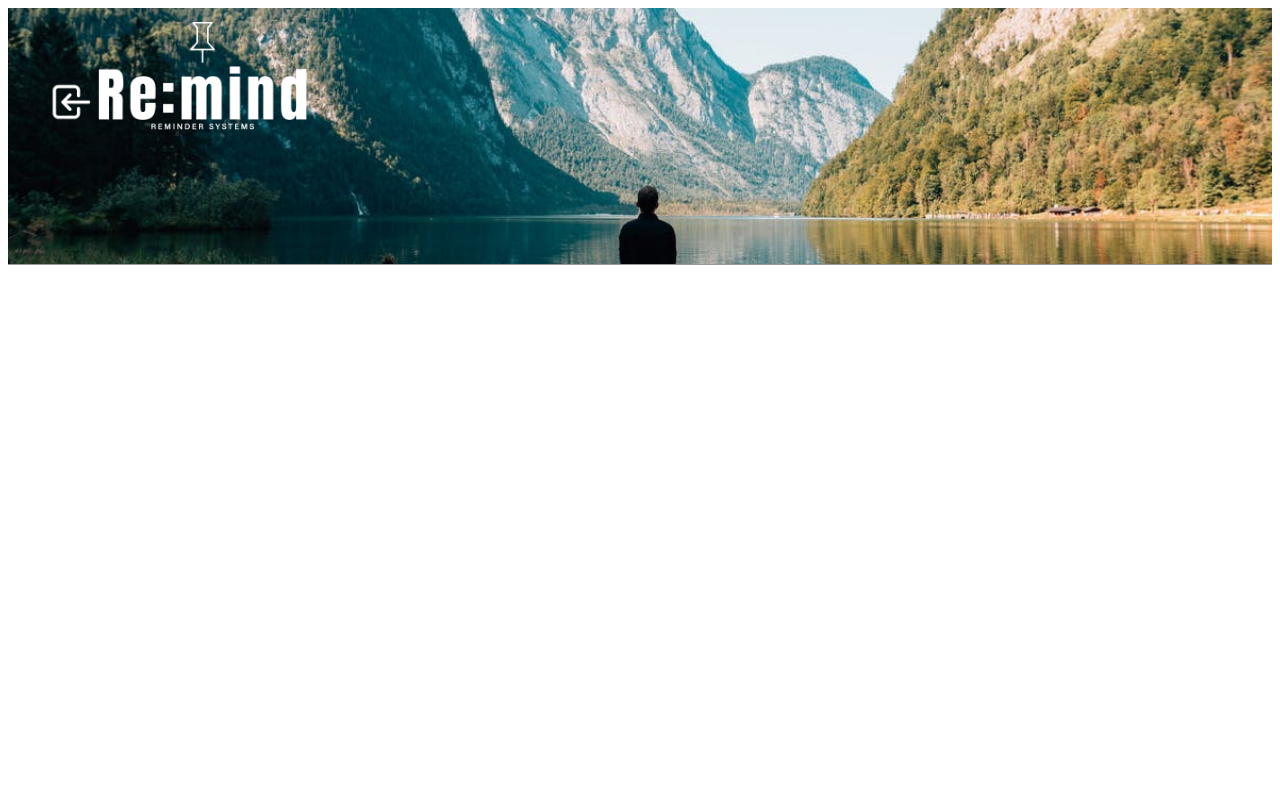
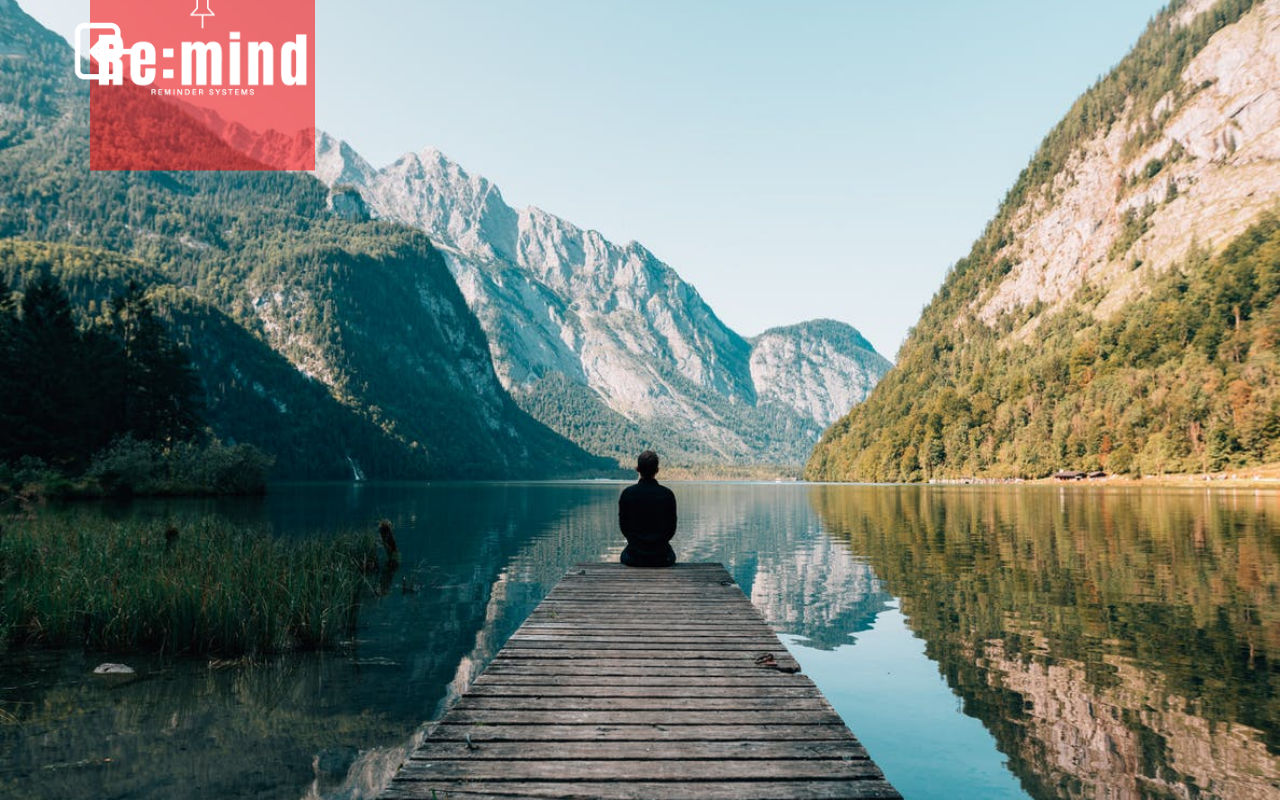
Before and after one commit to GreatfulGrey/2022-APCS-Website, a plain HTML site: page index.html in a window 1280 px wide. Drawn offline with Linux system fonts and the light colour scheme.

Commit message:
Fixed Background

```diff
--- a/index.html
+++ b/index.html
@@ -3,16 +3,14 @@
     <head>
         <meta charset="utf-8" name="viewport" content="width=device-width, initial-scale=1">
         <link rel="stylesheet" href="main.css">
-        <title>Test</title>
+        <title>Re:Mind- Home</title>
     </head>
 
 
-            <div class="logo vertical"><img src="Logo.png" alt="Remind Logo" height="225px" width="225px" ></div>
-            <div class="vertical signin"><input type="image" src="SignIn.png" name="saveForm" class="btTxt submit" id="saveForm" height="150px" width="150"></div>
 
+    <div>
+        <div class="logo vertical"><img src="Logo.png" alt="Remind Logo" height="225px" width="225px" ></div>
+        <div class="signin vertical"><input type="image" src="SignIn.png" name="saveForm" class="btTxt submit" id="saveForm" height="250px" width="250px"></div>
+    </div>
 
-
-        <body>
-            <div class="preview style-0"></div>
-        </body>
 </html>
--- a/main.css
+++ b/main.css
@@ -1,19 +1,15 @@
-body, html {
-    height: 100%;
-  }
-.style-0 { /*background gradient*/
-    height: 200px;
-    background-image: url(Back.jpeg); /* used if the browser doensn't support gradients */
+html {
+    min-height: 100%;
+    background-image: url(Back.jpeg);
     background-size: cover;
-    background-position: center;
+    background-position: center center;
     background-repeat: no-repeat;
+    background-attachment: fixed;
   }
   .preview {
     height: 16rem;
     border-bottom: 1px solid #999;
   }
-
-
   .vertical {
     margin: 0;
     position: absolute;
@@ -21,13 +17,14 @@ body, html {
     -ms-transform: translateY(-50%);
     transform: translateY(-50%);
   }
-  .logo{
-    left: 7%;
+  .logo {
     display: inline-block;
     width: auto;
-    height: 100%;
+    top: 7%;
+    left: 7%;
+    background-color: rgba(255, 0, 0, 0.527);
   }
-  .signin{
-    left: 0%;
-    top: 12%;
+  .signin {
+    left: -1%;
+    top: 5%;
   }
```
